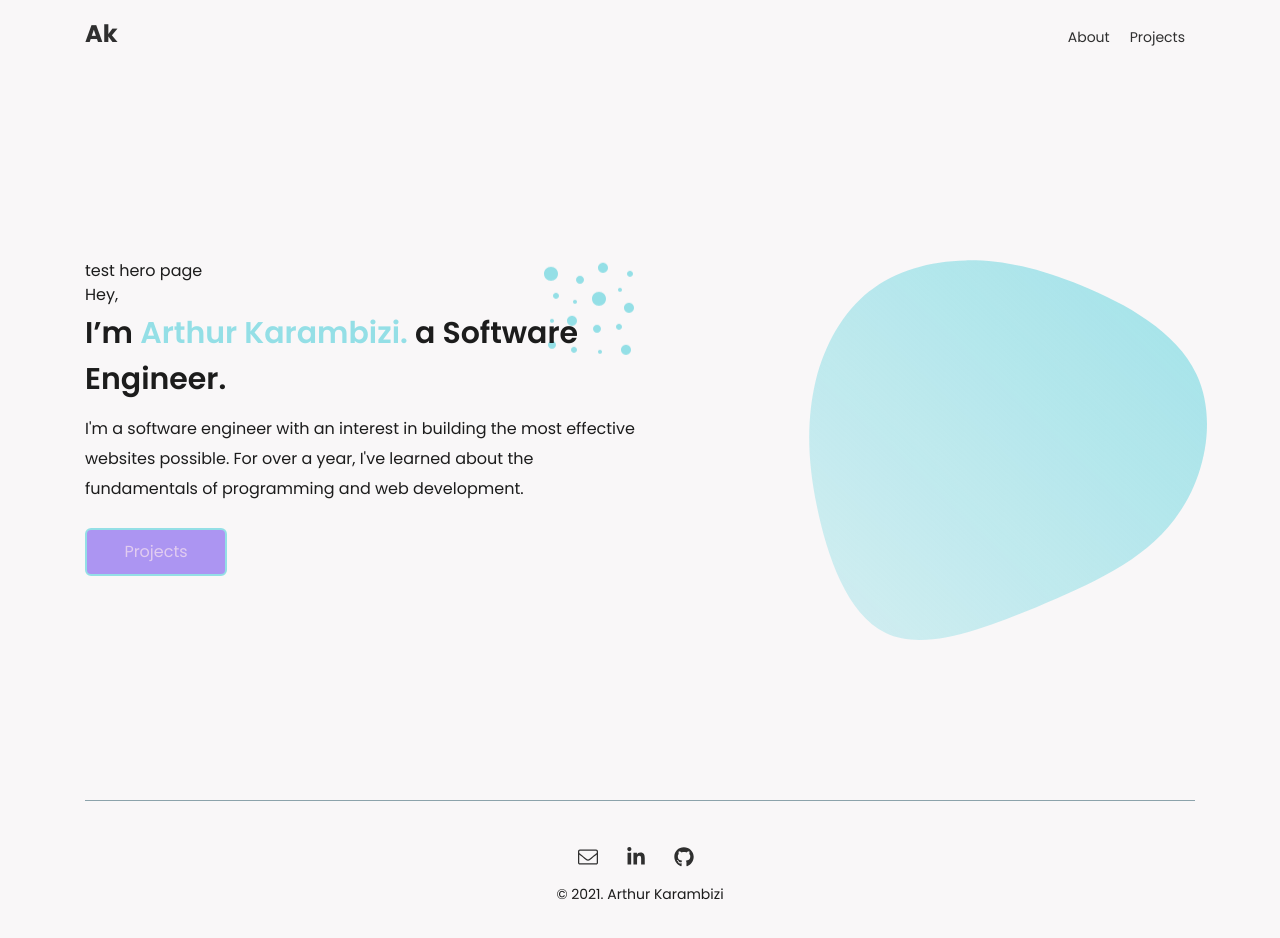
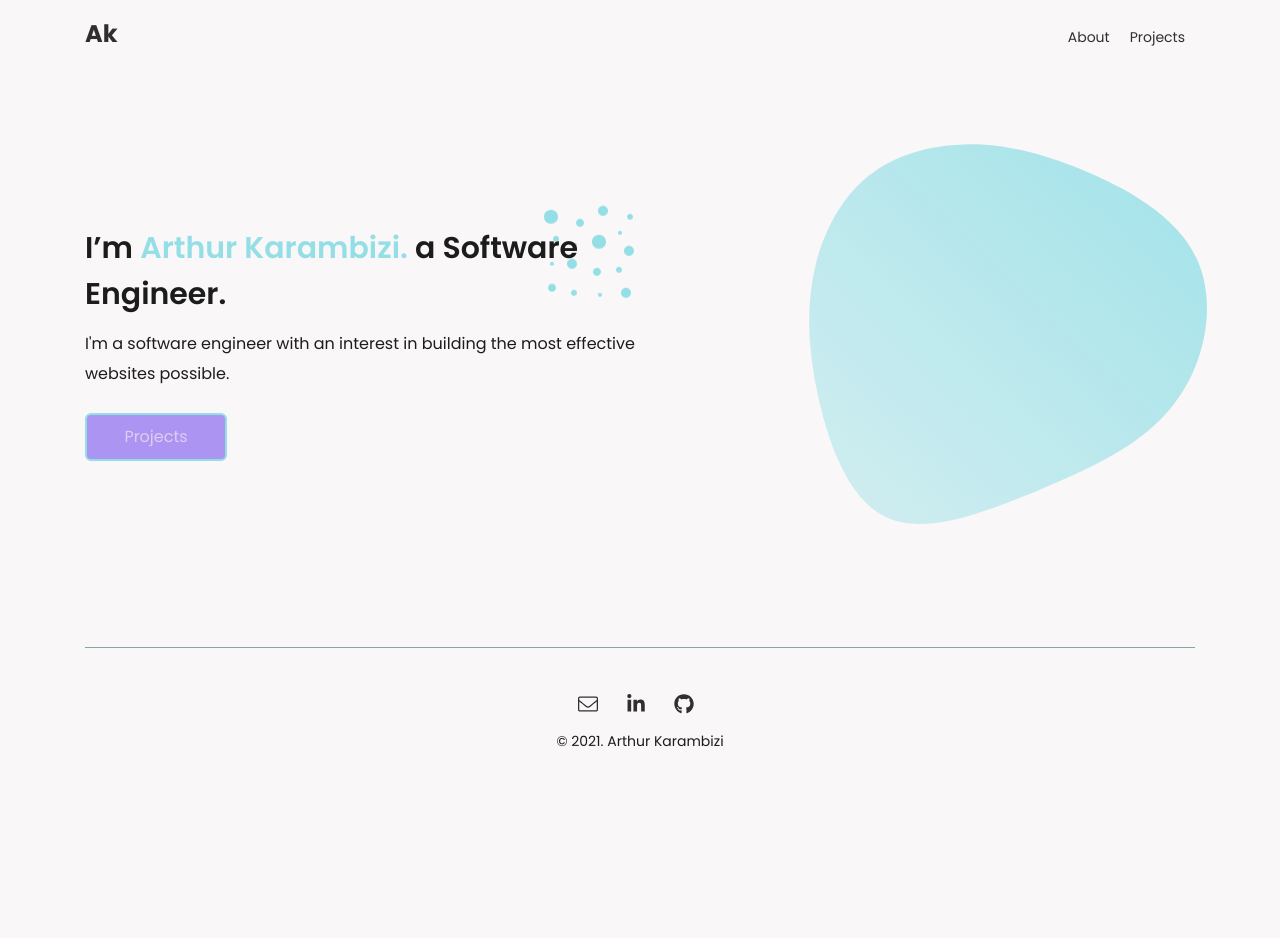
Before and after one commit to akarambizi/portfolio, a Next.js app: page / in a window 1280 px wide. Shown: the top 938 px of the page. After the commit the page ends 800 px from the top, so only its background shows below. Built offline with nearby package versions, Linux system fonts and the light colour scheme.

Commit message:
moved Hero and About in their folders

```diff
--- /dev/null
+++ b/components/About/About.styles.ts
@@ -0,0 +1,43 @@
+import styled from 'styled-components';
+import { sizes, mixins, media } from '../../styles';
+
+export const StyledAboutCard = styled.section`
+    margin-bottom: ${sizes.xxxxl};
+
+    ${media.tablet} {
+        display: grid;
+        grid-template-columns: auto auto;
+        justify-content: space-between;
+        grid-gap: 0 50px;
+    }
+
+    img {
+        display: block;
+        width: 100%;
+        height: 380px;
+        border-radius: ${sizes.xs};
+        cursor: pointer;
+        object-fit: cover;
+        margin-bottom: ${sizes.lg};
+    }
+
+    div {
+        width: 100%;
+    }
+
+    ul {
+        li {
+            ${mixins.inlineBlock}
+            margin-right: ${sizes.xxxs};
+        }
+
+        svg {
+            height: ${sizes.xl};
+            width: ${sizes.xl};
+        }
+    }
+`;
+
+export const StyledAboutList = styled.div`
+    margin-bottom: ${sizes.xxs};
+`;
--- /dev/null
+++ b/components/About/About.types.ts
@@ -0,0 +1,4 @@
+export interface AboutListProps {
+    title: string;
+    list: string[];
+}
--- a/components/AboutCard.tsx
+++ b/components/About/AboutCard.tsx
@@ -1,46 +1,9 @@
-import styled from 'styled-components';
 import AboutList from './AboutList';
-import { sizes, mixins, media } from '../styles';
-import { Text } from '../styles/elements';
-import about from '../assets/json/about.json';
+import { Text } from '../../styles/elements';
+import about from '../../assets/json/about.json';
+import { StyledAboutCard } from './About.styles';
 
-const StyledAboutCard = styled.section`
-    margin-bottom: ${sizes.xxxxl};
-
-    ${media.tablet} {
-        display: grid;
-        grid-template-columns: auto auto;
-        justify-content: space-between;
-        grid-gap: 0 50px;
-    }
-
-    img {
-        display: block;
-        width: 100%;
-        height: 380px;
-        border-radius: ${sizes.xs};
-        cursor: pointer;
-        object-fit: cover;
-        margin-bottom: ${sizes.lg};
-    }
-
-    div {
-        width: 100%;
-    }
-
-    ul {
-        li {
-            ${mixins.inlineBlock}
-            margin-right: ${sizes.xxxs};
-        }
-
-        svg {
-            height: ${sizes.xl};
-            width: ${sizes.xl};
-        }
-    }
-`;
-export default function AboutCard() {
+export function AboutCard() {
     return (
         <StyledAboutCard>
             <img src="https://images.unsplash.com/photo-1489549132488-d00b7eee80f1?ixlib=rb-1.2.1&ixid=MnwxMjA3fDB8MHxwaG90by1wYWdlfHx8fGVufDB8fHx8&auto=format&fit=crop&w=774&q=80" alt="Arthur Karambizi" />
--- /dev/null
+++ b/components/About/AboutList.tsx
@@ -0,0 +1,23 @@
+import { Text } from '../../styles/elements';
+import { AboutListProps } from './About.types';
+import { StyledAboutList } from './About.styles';
+
+export default function AboutList(props: AboutListProps) {
+    return (
+        <StyledAboutList>
+            <Text bold marginBottom="0">
+                {props.title}:
+            </Text>
+            <ul>
+                {props.list.map((item, index) => (
+                    <li key={item}>
+                        <p>
+                            {item}
+                            {index < props.list.length - 1 && ', '}
+                        </p>
+                    </li>
+                ))}
+            </ul>
+        </StyledAboutList>
+    );
+}
--- a/components/AboutList.tsx
+++ /dev/null
@@ -1,32 +0,0 @@
-import styled from 'styled-components';
-import { Text } from '../styles/elements';
-import { sizes } from '../styles';
-
-const StyledAboutList = styled.div`
-    margin-bottom: ${sizes.xxs};
-`;
-
-interface AboutListProps {
-    title: string;
-    list: string[];
-}
-
-export default function AboutList({ title, list }: AboutListProps) {
-    return (
-        <StyledAboutList>
-            <Text bold marginBottom="0">
-                {title}:
-            </Text>
-            <ul>
-                {list.map((item, index) => (
-                    <li key={item}>
-                        <p>
-                            {item}
-                            {index < list.length - 1 && ', '}
-                        </p>
-                    </li>
-                ))}
-            </ul>
-        </StyledAboutList>
-    );
-}
--- a/components/Hero.tsx
+++ /dev/null
@@ -1,84 +0,0 @@
-import styled from 'styled-components';
-import { Bubbles, ShapeIcon } from '../assets/images';
-import { AppContainer, Title, Text, Button } from '../styles/elements';
-import { media, mixins, colors, sizes } from '../styles';
-
-const StyledHero = styled.section`
-    ${mixins.flex}
-    width: 100%;
-    min-height: calc(100vh - 110px);
-    margin-bottom: ${sizes.xxxxl};
-    padding: ${sizes.xxxxl} 0;
-    box-sizing: border-box;
-
-    ${AppContainer} {
-        position: relative;
-    }
-`;
-
-const StyledHeroContent = styled.div`
-    width: 100%;
-    position: relative;
-
-    ${media.tablet} {
-        width: 50%;
-    }
-
-    h1 span {
-        color: ${colors.primary};
-    }
-
-    svg {
-        position: absolute;
-        top: 0;
-        right: 0;
-        height: 100px;
-        width: 100px;
-        z-index: -1;
-        animation: ${mixins.floating} 5s infinite ease-in-out;
-    }
-`;
-const StyledHeroShapeIcon = styled.div`
-    display: none;
-
-    ${media.tablet} {
-        display: block;
-        position: absolute;
-        top: -50%;
-        right: 0;
-        overflow-x: hidden;
-        animation: ${mixins.floating} 3s infinite ease-in-out;
-        z-index: -2;
-    }
-
-    svg {
-        position: relative;
-        right: -50px;
-        height: 600px;
-        width: 600px;
-    }
-`;
-
-function Hero() {
-    return (
-        <StyledHero>
-            <AppContainer>
-                <StyledHeroContent>
-                    <p>test hero page</p>
-                    <Text as="span">Hey,</Text>
-                    <Title>
-                        I’m <span>Arthur Karambizi.</span> a Software Engineer.
-                    </Title>
-                    <Text marginBottom={sizes.xxl}>I&apos;m a software engineer with an interest in building the most effective websites possible. For over a year, I&#39;ve learned about the fundamentals of programming and web development.</Text>
-                    <Button secondary>Projects</Button>
-                    <Bubbles />
-                </StyledHeroContent>
-                <StyledHeroShapeIcon>
-                    <ShapeIcon />
-                </StyledHeroShapeIcon>
-            </AppContainer>
-        </StyledHero>
-    );
-}
-
-export default Hero;
--- /dev/null
+++ b/components/Hero/Hero.styles.ts
@@ -0,0 +1,59 @@
+import styled from 'styled-components';
+import { AppContainer } from '../../styles/elements';
+import { media, mixins, colors, sizes } from '../../styles';
+
+export const StyledHero = styled.section`
+    ${mixins.flex}
+    width: 100%;
+    margin-bottom: ${sizes.xxxxl};
+    padding: ${sizes.xxxxl} 0;
+    box-sizing: border-box;
+
+    ${AppContainer} {
+        position: relative;
+    }
+`;
+
+export const StyledHeroContent = styled.div`
+    width: 100%;
+    position: relative;
+
+    ${media.tablet} {
+        width: 50%;
+    }
+
+    h1 span {
+        color: ${colors.primary};
+    }
+
+    svg {
+        position: absolute;
+        top: -20px;
+        right: 0;
+        height: 100px;
+        width: 100px;
+        z-index: -1;
+        animation: ${mixins.floating} 5s infinite ease-in-out;
+    }
+`;
+
+export const StyledHeroShapeIcon = styled.div`
+    display: none;
+
+    ${media.tablet} {
+        display: block;
+        position: absolute;
+        top: -100%;
+        right: 0;
+        overflow-x: hidden;
+        animation: ${mixins.floating} 3s infinite ease-in-out;
+        z-index: -2;
+    }
+
+    svg {
+        position: relative;
+        right: -50px;
+        height: 600px;
+        width: 600px;
+    }
+`;
--- /dev/null
+++ b/components/Hero/Hero.tsx
@@ -0,0 +1,25 @@
+import styled from 'styled-components';
+import { Bubbles, ShapeIcon } from '../../assets/images';
+import { AppContainer, Title, Text, Button } from '../../styles/elements';
+import { media, mixins, colors, sizes } from '../../styles';
+import { StyledHero, StyledHeroContent, StyledHeroShapeIcon } from './Hero.styles';
+
+export function Hero() {
+    return (
+        <StyledHero>
+            <AppContainer>
+                <StyledHeroContent>
+                    <Title>
+                        I’m <span>Arthur Karambizi.</span> a Software Engineer.
+                    </Title>
+                    <Text marginBottom={sizes.xxl}>I&apos;m a software engineer with an interest in building the most effective websites possible.</Text>
+                    <Button secondary>Projects</Button>
+                    <Bubbles />
+                </StyledHeroContent>
+                <StyledHeroShapeIcon>
+                    <ShapeIcon />
+                </StyledHeroShapeIcon>
+            </AppContainer>
+        </StyledHero>
+    );
+}
--- a/components/index.tsx
+++ b/components/index.tsx
@@ -1,8 +1,8 @@
-export { default as About } from './About';
+export { default as About } from './About/About';
 export { default as Card } from './Card';
 export { default as Footer } from './Footer';
 export { default as Header } from './Header';
-export { default as Hero } from './Hero';
+export { Hero } from './Hero/Hero';
 export { default as PageTitle } from './PageTitle';
 export { default as ProjectList } from './ProjectList';
 export { default as ProjectsFilter } from './ProjectsFilter';
--- a/styles/elements.ts
+++ b/styles/elements.ts
@@ -4,10 +4,10 @@ import mixins from './mixins';
 import sizes from './variables/sizes';
 
 export const AppContainer = styled.div`
-    /* min-width: 100%; */
     padding: 0 ${sizes.xl};
     max-width: 1110px;
     margin: 0 auto;
+    width: 100%;
 `;
 
 export const Grid = styled.section<{ gridGap?: string; padding?: string; marginBottom?: string; transition?: string; columns?: number }>`
```
Also changed, not shown: components/About/About.tsx (renamed from components/About.tsx, +6 -6 lines), .eslintrc.json.
